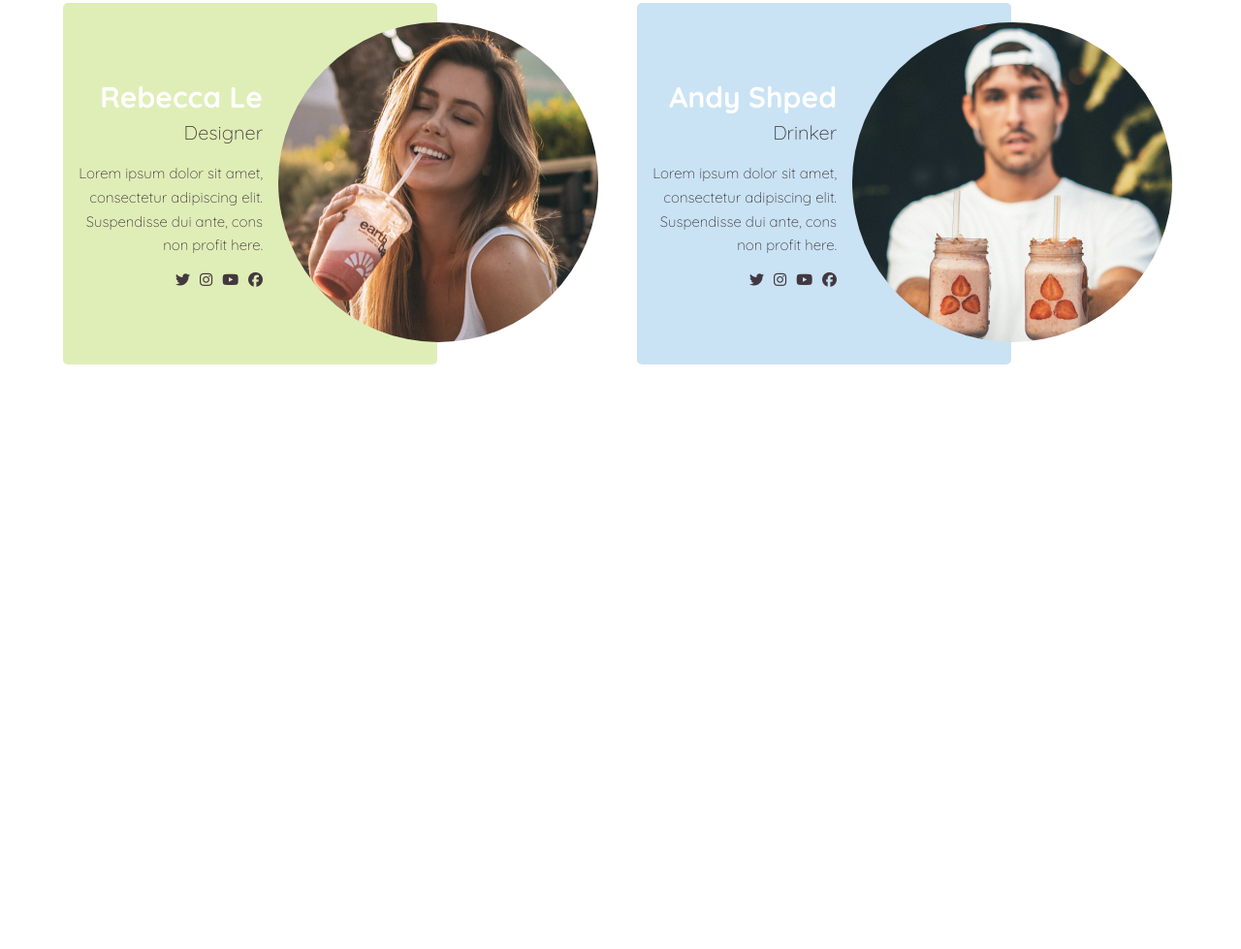
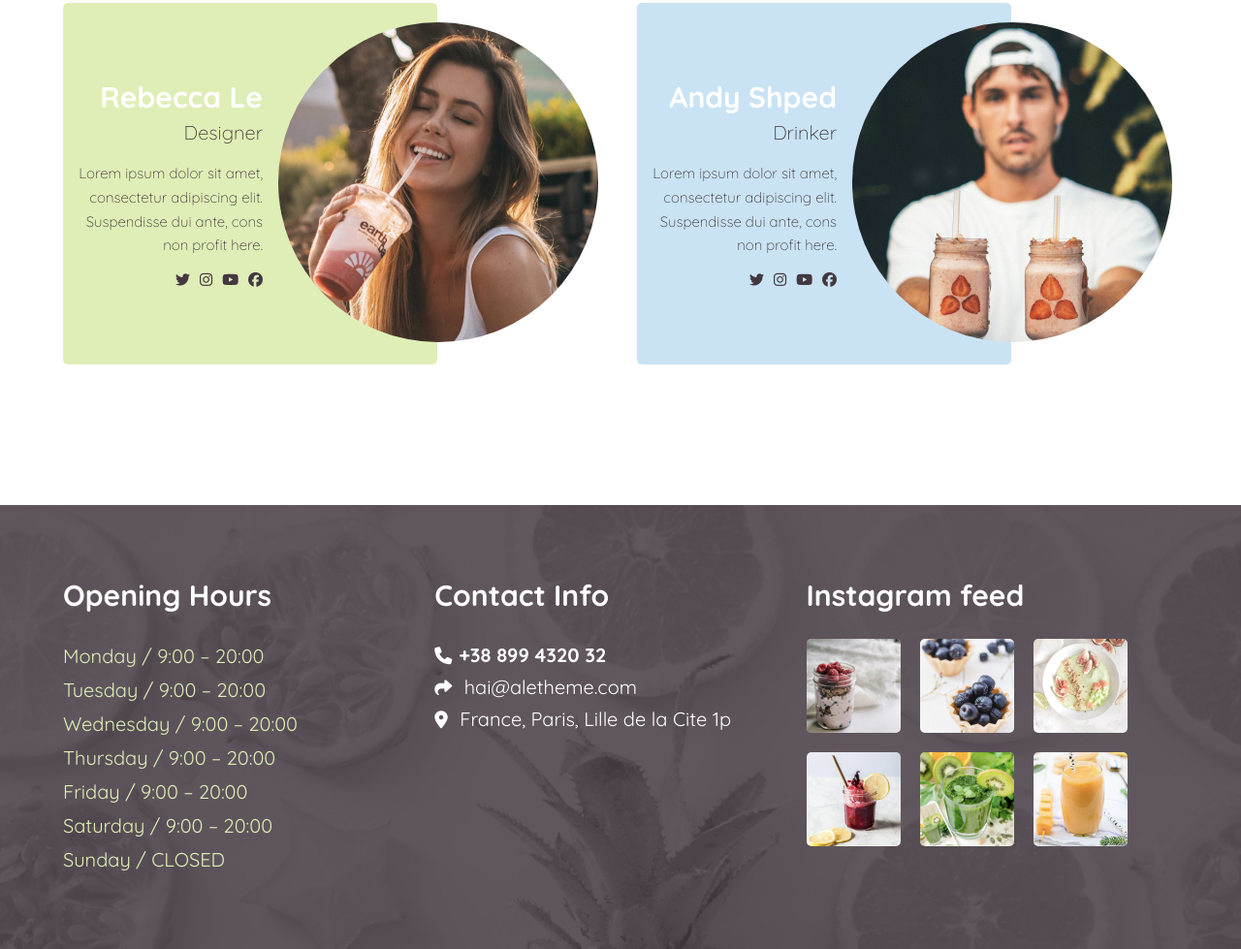
Before and after one commit to TatianaKan/AboutSmooth, a plain HTML site: page index.html in a window 1280 px wide. Shown: the part 2592-3571 px from the top of the page at 97% size. Before the commit the page ends 2983 px from the top, so only its background shows below. Drawn offline with Linux system fonts and the light colour scheme; a web font is replaced by a local one.

Commit message:
conatcts

```diff
--- a/css/style.css
+++ b/css/style.css
@@ -312,3 +312,70 @@ h6 {
   gap: 10px;
   font-size: 15px;
 }
+
+.contacts {
+  background-color: #433840d0;
+  color: #fff;
+  padding: 60px 0;
+  margin-top: 130px;
+  position: relative;
+}
+
+.contacts::after {
+  content: '';
+  background-image: url('../image/contactsbg.png');
+  background-position: center;
+  background-repeat: no-repeat;
+  background-size: cover;
+  width: 100%;
+  height: 100%;
+  position: absolute;
+  top: 0;
+  left: 0;
+  z-index: -10;
+}
+
+.contacts-list {
+  display: flex;
+}
+
+.contacts-item {
+  width: 33.33%;
+}
+
+.contacts-item__title {
+  font-weight: 700;
+  font-size: 30px;
+  line-height: 1.26;
+  margin-bottom: 25px;
+}
+
+.contacts-item__day {
+  font-size: 20px;
+  line-height: 1.75;
+  color: #DFEEB6;
+}
+
+.contacts-item__info {
+  padding: 5px 0;
+  font-size: 20px;
+}
+
+.contacts-item__info i {
+  margin-right: 7px;
+  font-size: 18px;
+}
+
+.contacts-item__info span {
+  font-weight: 700;
+}
+
+.instagram-list {
+  display: flex;
+  flex-wrap: wrap;
+  gap: 20px;
+}
+
+.instagram-item {
+  border-radius: 5px;
+}
--- a/index.html
+++ b/index.html
@@ -247,6 +247,54 @@
       </div>
     </div>
   </section>
+
+  <section class="contacts">
+    <div class="wrapper">
+      <div class="contacts-list">
+        <div class="contacts-item">
+          <h3 class="contacts-item__title">
+            Opening Hours
+          </h3>
+          <p class="contacts-item__day">Monday / 9:00 – 20:00</p>
+          <p class="contacts-item__day">Tuesday / 9:00 – 20:00</p>
+          <p class="contacts-item__day">Wednesday / 9:00 – 20:00</p>
+          <p class="contacts-item__day">Thursday / 9:00 – 20:00</p>
+          <p class="contacts-item__day">Friday / 9:00 – 20:00</p>
+          <p class="contacts-item__day">Saturday / 9:00 – 20:00</p>
+          <p class="contacts-item__day">Sunday / CLOSED</p>
+        </div>
+
+        <div class="contacts-item">
+          <h3 class="contacts-item__title">
+            Contact Info
+          </h3>
+          <ul>
+            <li class="contacts-item__info"> <i class="fa-solid fa-phone"></i><span>+38 899 4320 32</span></li>
+            <li class="contacts-item__info"><i class="fa-solid fa-share"></i>
+              hai@aletheme.com</li>
+            <li class="contacts-item__info"><i class="fa-solid fa-location-dot"></i>
+              France, Paris, Lille de la Cite 1p</li>
+          </ul>
+
+
+        </div>
+
+        <div class="contacts-item">
+          <h3 class="contacts-item__title">
+            Instagram feed
+          </h3>
+          <div class="instagram-list">
+            <img class="instagram-item" src="image/inst1.jpg" alt="">
+            <img class="instagram-item" src="image/inst2.jpg" alt="">
+            <img class="instagram-item" src="image/inst3.jpg" alt="">
+            <img class="instagram-item" src="image/inst4.jpg" alt="">
+            <img class="instagram-item" src="image/inst5.jpg" alt="">
+            <img class="instagram-item" src="image/inst6.jpg" alt="">
+          </div>
+        </div>
+      </div>
+    </div>
+  </section>
 </body>
 
 </html>
```
Also changed, not shown: image/contactsbg.png (added), image/inst1.jpg (added), image/inst2.jpg (added), image/inst3.jpg (added), image/inst4.jpg (added), image/inst5.jpg (added), image/inst6.jpg (added).
